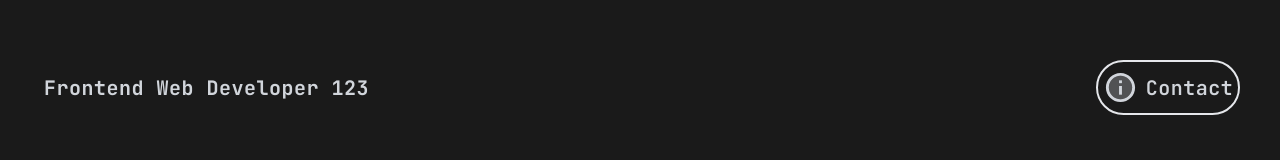
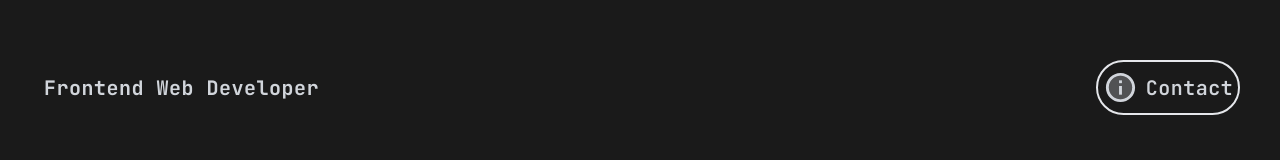
Before and after one commit to Siddhesh-Sarfare/Portfolio, a React (Create React App) app: page / in a window 1280 px wide. Shown: the part 544-704 px from the top of the page. Built offline with nearby package versions, Linux system fonts and the light colour scheme.

Commit message:
Refactor: Test text removed, Dynamic text time reduced

```diff
--- a/package.json
+++ b/package.json
@@ -1,7 +1,7 @@
 {
   "name": "portfolio",
   "version": "0.1.0",
-  "homepage": "https://Siddhesh-Sarfare.github.io/Portfolio",
+  "homepage": "https://siddhesh-sarfare.github.io/Portfolio/",
   "private": true,
   "dependencies": {
     "@emotion/react": "^11.13.3",
--- a/src/components/Hero/HeroHeading.js
+++ b/src/components/Hero/HeroHeading.js
@@ -28,7 +28,7 @@ const hero_heading = () => {
                     text="still in development..."
                     effect="fadeOut"
                     effectDirection="left"
-                    speed={15}
+                    speed={10}
                   />
                 </div>
                 <img
@@ -52,7 +52,7 @@ const hero_heading = () => {
                 <div className="grid justify-between text-xl text-white align-middle grid-cols-0 lg:grid-cols-2 role">
                   <div className="self-center">
                     <h2 className="content-center p-1 font-bold tracking-wide text-gray-300">
-                      Frontend Web Developer 123
+                      Frontend Web Developer
                     </h2>
                   </div>
                   <div className="self-center justify-items-end">
```
